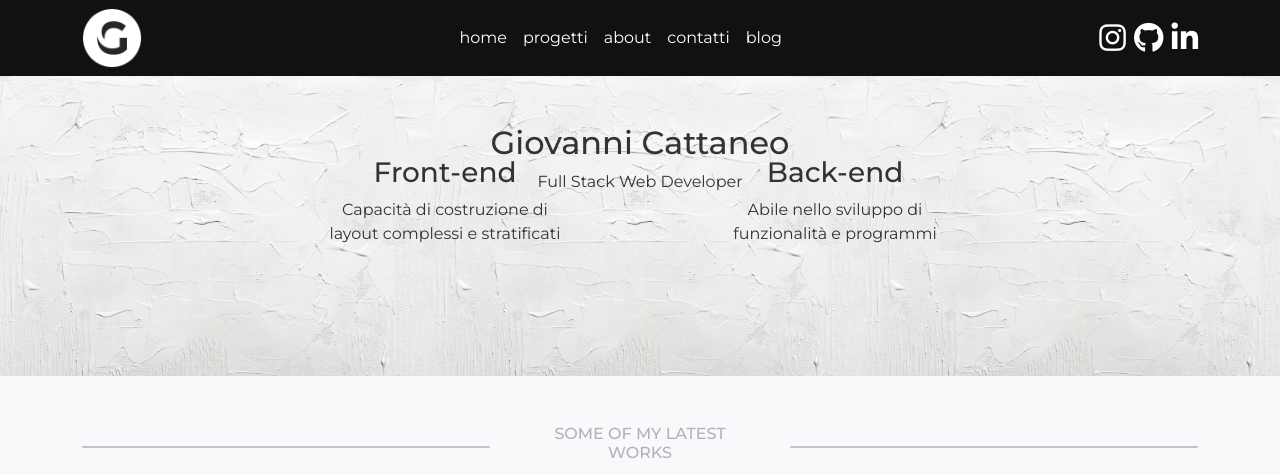
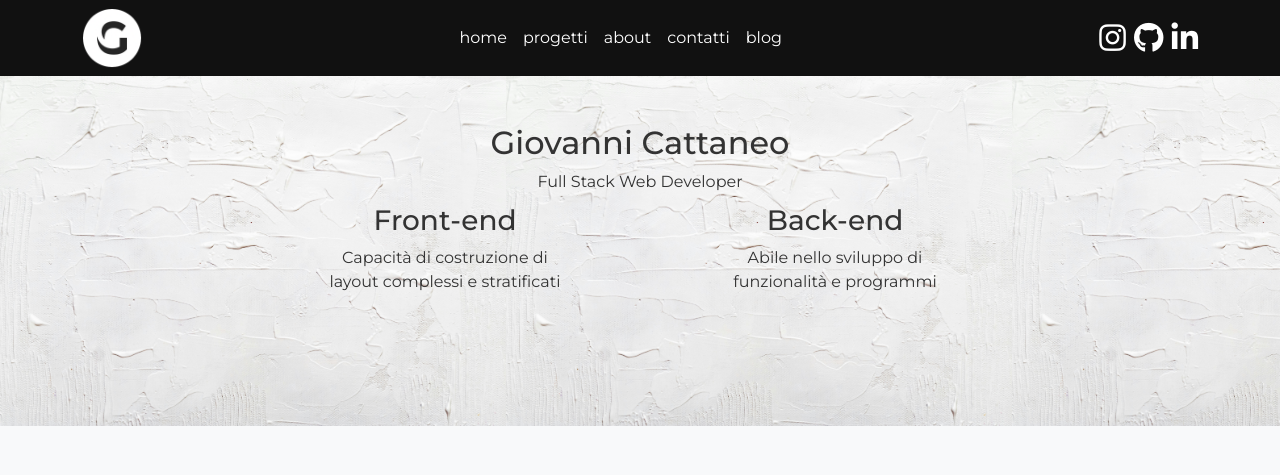
Before and after one commit to Giovanni-Cattaneo/vite-boolfolio, a Vue app: page / in a window 1280 px wide. Shown: the top 475 px of the page. Built offline with nearby package versions, Linux system fonts and the light colour scheme; no server answers; a web font is replaced by a local one.

Commit message:
fix jumbo bg in home

```diff
--- a/src/views/AppHome.vue
+++ b/src/views/AppHome.vue
@@ -92,12 +92,12 @@ export default {
     background-size: contain;
     color: var(--text-dark);
     position: relative;
-    min-height: 300px;
+    min-height: 350px;
 
     .front,
     .back {
         position: absolute;
-        top: 5rem;
+        top: 8rem;
         width: 250px;
     }
 
```
